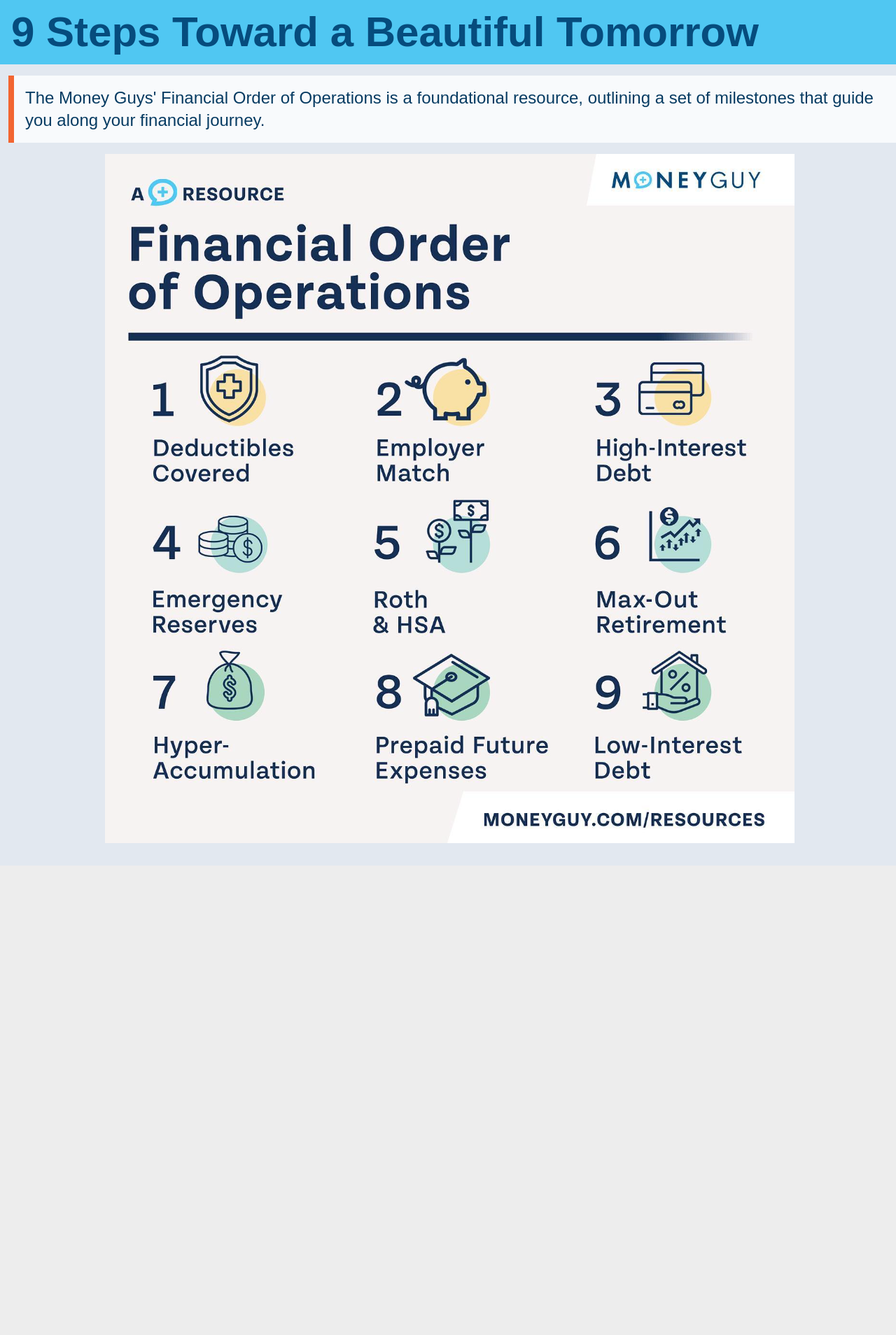
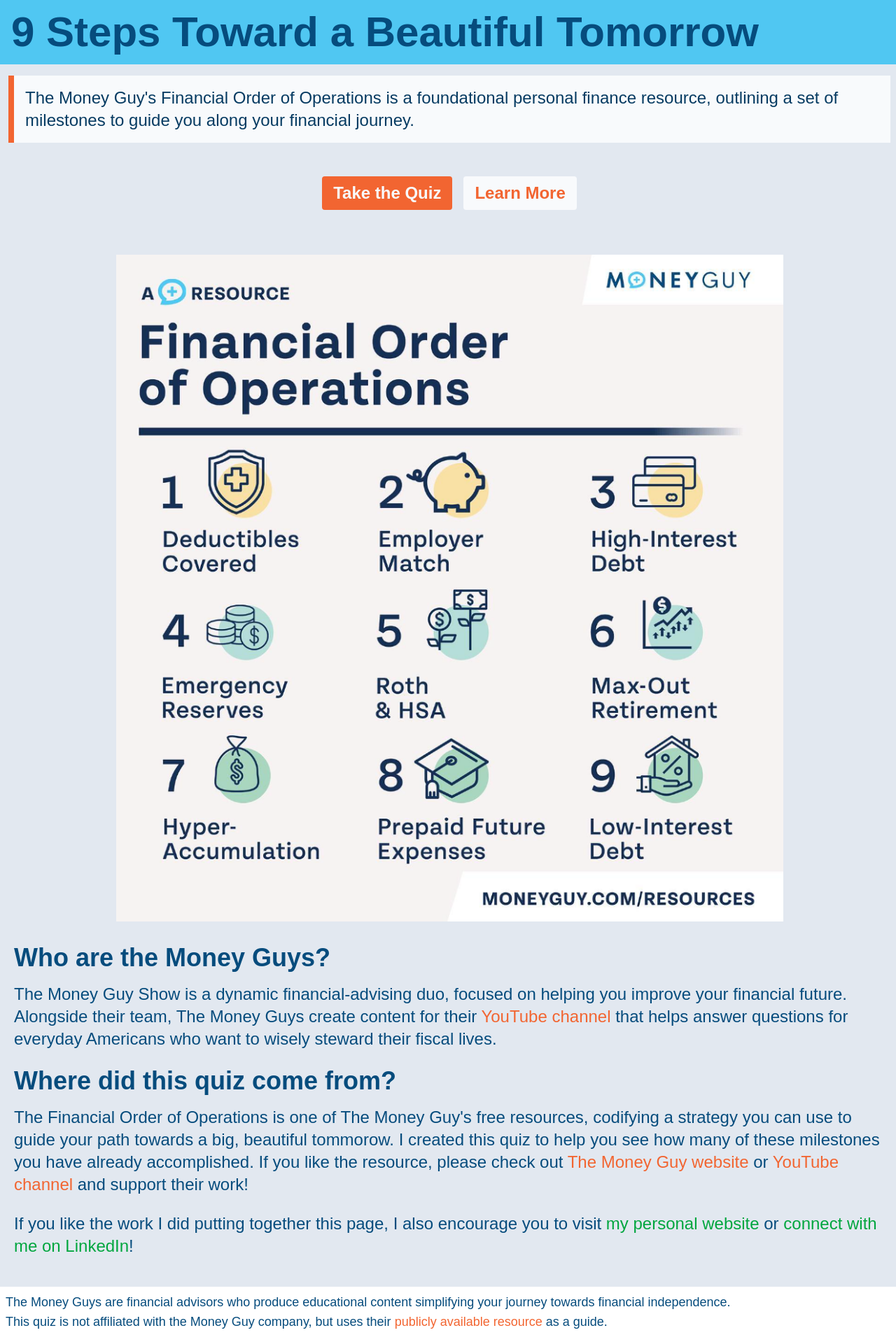
Before and after one commit to EthanCloin/financial-order-of-operations, a Next.js app: page / in a window 1280 px wide. Shown: the part 132-2040 px from the top of the page at 70% size. Before the commit the page ends 1369 px from the top, so only its background shows below. Built offline with nearby package versions, Linux system fonts and the light colour scheme.

Commit message:
Landing page complete, minimum done for results + quiz page -- V1 Release

```diff
--- a/app/hooks/QuizProvider.tsx
+++ b/app/hooks/QuizProvider.tsx
@@ -40,7 +40,6 @@
       };
 
       const updatedAllAnswers = Object.values(updatedResponses).flat();
-      console.log(updatedAllAnswers);
       return {
         ...state,
         responses: updatedResponses,
--- a/app/layout.tsx
+++ b/app/layout.tsx
@@ -2,6 +2,7 @@
 import { Geist, Geist_Mono } from "next/font/google";
 import { QuizProvider } from "./hooks/QuizProvider";
 import "./globals.css";
+import Link from "next/link";
 
 const geistSans = Geist({
   variable: "--font-geist-sans",
@@ -28,10 +29,42 @@
       <body
         className={`${geistSans.variable} ${geistMono.variable} antialiased`}
       >
-        <header className="bg-white h-12">Home</header>
-        <QuizProvider>
-          {children}
-        </QuizProvider>
+        <header className="bg-white h-12 flex items-center">
+          {" "}
+          <Link
+            href="/"
+            className="text-xl p-2 text-mg-navy-600 hover:text-mg-navy-400"
+          >
+            Home
+          </Link>
+          <Link
+            href="/quiz"
+            className="text-xl p-2 text-mg-navy-600 hover:text-mg-navy-400"
+          >
+            Quiz
+          </Link>
+          <Link
+            href="/results"
+            className="text-xl p-2 text-mg-navy-600 hover:text-mg-navy-400"
+          >
+            Results
+          </Link>
+        </header>
+        <QuizProvider>{children}</QuizProvider>
+        <footer className="text-sm text-mg-navy-600 bg-white p-2 border-slate-200 border-t-2 md:text-lg">
+          The Money Guys are financial advisors who produce educational content
+          simplifying your journey towards financial independence. <br />
+          This quiz is not affiliated with the Money Guy company, but uses their{" "}
+          <a
+            href="https://moneyguy.com/guide/foo/"
+            className="text-mg-orange-600 cursor-pointer hover:border-b-2 transition-transform"
+            target="_blank"
+            rel="noopener noreferrer"
+          >
+            publicly available resource
+          </a>{" "}
+          as a guide.
+        </footer>
       </body>
     </html>
   );
--- a/app/page.tsx
+++ b/app/page.tsx
@@ -1,6 +1,6 @@
 import Image from "next/image";
+import Link from "next/link";
 
-// TODO: make this a nice landing page
 export default function Home() {
   return (
     <main>
@@ -13,21 +13,112 @@
         </p>
       </div>
       <div className="bg-slate-200 p-4 pl-1 pr-0">
-        <p className="bg-slate-50 p-4 border-mg-orange-600 border-l-8 ml-2 text-lg text-mg-navy-800 md:text-2xl">
-          The Money Guys' Financial Order of Operations is a foundational
-          resource, outlining a set of milestones that guide you along your
-          financial journey.
+        <p className="bg-slate-50 p-4 mx-2 border-mg-orange-600 border-l-8 ml-2 text-lg text-mg-navy-800 md:text-2xl md:mb-8">
+          The Money Guy's Financial Order of Operations is a foundational
+          personal finance resource, outlining a set of milestones to guide you
+          along your financial journey.
         </p>
+        <div className="flex mb-8 md:justify-center">
+          <Link
+            href="/quiz"
+            className="text-slate-50 font-bold text-xl bg-mg-orange-600 my-4 mx-2 px-4 py-2 rounded hover:bg-mg-orange-400 md:text-2xl"
+          >
+            Take the Quiz
+          </Link>
+          <Link
+            href="#LearnMore"
+            className=" text-mg-orange-600 font-bold text-xl bg-slate-50 my-4 mx-2 px-4 py-2 rounded hover:bg-white md:text-2xl"
+          >
+            Learn More
+          </Link>
+        </div>
         <div className="flex justify-center">
+          <a href="https://moneyguy.com/resources/">
             <Image
               src="/FOO-9-step-summary.png"
               alt="summary of the 9 steps"
               width="985"
               height="985"
-            className="py-4"
+              className="p-4 mb-4"
             />
+          </a>
         </div>
-        {/* TODO: Add a link to their /foo page and a blurb + link to quiz */}
+        <div className="flex flex-col gap-4 px-4 justify-center text-lg text-mg-navy-600 text-left md:text-2xl">
+          <p
+            id="LearnMore"
+            className="text-2xl font-semibold mr-auto md:text-4xl"
+          >
+            Who are the Money Guys?
+          </p>
+          <p className="mb-2">
+            The Money Guy Show is a dynamic financial-advising duo, focused on
+            helping you improve your financial future. Alongside their team, The
+            Money Guys create content for their{" "}
+            <a
+              className="text-mg-orange-600 cursor-pointer hover:border-b-2 "
+              href="https://www.youtube.com/@MoneyGuyShow"
+              target="_blank"
+              rel="noopener noreferrer"
+            >
+              YouTube channel
+            </a>{" "}
+            that helps answer questions for everyday Americans who want to
+            wisely steward their fiscal lives.
+          </p>
+          <p className="text-2xl font-semibold mr-auto md:text-4xl">
+            Where did this quiz come from?
+          </p>
+          <p className="mb-2">
+            The Financial Order of Operations is one of The Money Guy's free
+            resources, codifying a strategy you can use to guide your path
+            towards a big, beautiful tommorow. I created this quiz to help you
+            see how many of these milestones you have already accomplished. If
+            you like the resource, please check out{" "}
+            <a
+              className="text-mg-orange-600 cursor-pointer hover:border-b-2 transition-transform"
+              href="https://moneyguy.com/"
+              target="_blank"
+              rel="noopener noreferrer"
+            >
+              The Money Guy website
+            </a>{" "}
+            or{" "}
+            <a
+              className="text-mg-orange-600 cursor-pointer hover:border-b-2 "
+              href="https://www.youtube.com/@MoneyGuyShow"
+              target="_blank"
+              rel="noopener noreferrer"
+            >
+              YouTube channel
+            </a>{" "}
+            and support their work!
+          </p>
+          <p className="mb-6">
+            If you like the work I did putting together this page, I also
+            encourage you to visit
+            <a
+              className="text-green-600 cursor-pointer hover:border-b-2"
+              href="https://ethancloin.xyz"
+              target="_blank"
+              rel="noopener noreferrer"
+            >
+              {" "}
+              my personal website
+            </a>{" "}
+            or
+            <a
+              className="text-green-600 cursor-pointer hover:border-b-2"
+              href="https://linkedin.com/in/ethancloin"
+              target="_blank"
+              rel="noopener noreferrer"
+            >
+              {" "}
+              connect with me on LinkedIn
+            </a>
+            !
+          </p>
+          {/* </div> */}
+        </div>
       </div>
     </main>
   );
--- a/app/results/ResultGauge.tsx
+++ b/app/results/ResultGauge.tsx
@@ -113,9 +113,7 @@
           <span className="text-gray-400 text-xl align-top">/100</span>
         </div>
         {label ? (
-          <div className="text-sm text-gray-500 dark:text-gray-400">
-            {label}
-          </div>
+          <div className="text-lg font-semibold text-mg-navy-600 ">{label}</div>
         ) : null}
       </div>
     </div>
--- a/app/results/page.tsx
+++ b/app/results/page.tsx
@@ -1,7 +1,7 @@
 "use client";
 import React from "react";
 import { useQuiz } from "../hooks/QuizProvider";
-import { overallScoreMsg, resultContent } from "./resultContent";
+import { overallScoreMsg, overallScore, resultContent } from "./resultContent";
 import ResultGauge from "./ResultGauge";
 
 export default function Page() {
@@ -9,12 +9,19 @@
 
   return (
     <main>
-      <p className="text-xl">{overallScoreMsg(state.allAnswers)}</p>
+      <div className="w-screen bg-mg-sky text-mg-navy-600 p-4 text-xl font-bold space-y-2">
+        <p>Your Score: {overallScore(state.allAnswers)} / 9</p>
+      </div>
+      <div className="flex flex-col gap-4 p-4 justify-center text-lg text-mg-navy-600 text-left md:text-2xl">
+        <p className="text-xl">{overallScoreMsg(state.allAnswers)}</p>
+      </div>
+
       <div className="flex justify-center">
-        <div className="pt-8 grid grid-cols-1 gap-4 w-2/3 lg:grid-cols-3">
+        <div className="pt-8 grid grid-cols-1 gap-4 w-2/3 md:grid-cols-3">
           {resultContent.map((r) => {
             return (
               <ResultGauge
+                key={r.resultKey}
                 label={r.label}
                 score={Math.round(r.scoreFxn(state.allAnswers))}
               />
--- a/app/results/resultContent.ts
+++ b/app/results/resultContent.ts
@@ -157,13 +157,14 @@
 
       const allMonthlyInvestments =
         retirementContribution + brokerageContribution + iraContribution;
-      if (allMonthlyInvestments >= grossMonthlyIncome) console.log("ur lyin");
-
       const percentInvested =
         (allMonthlyInvestments / grossMonthlyIncome) * 100;
       const INVESTING_GOAL_PCT = 25;
-
-      return Math.max((percentInvested / INVESTING_GOAL_PCT) * 100, 0);
+      const investingGoalRatio = Math.min(
+        (percentInvested / INVESTING_GOAL_PCT) * 100,
+        100
+      );
+      return Math.max(investingGoalRatio, 0);
     },
   },
   {
@@ -199,12 +200,19 @@
     },
   },
 ];
-export const overallScoreMsg = (allAnswers: QuizAnswer[]) => {
+export const overallScore = (allAnswers: QuizAnswer[]) => {
   let score = 0;
   resultContent.forEach((rc) => {
-    const completedGoal = rc.scoreFxn(allAnswers) === 100;
+    const val = rc.scoreFxn(allAnswers);
+    const completedGoal = val === 100;
+    console.log(`${rc.resultKey}: ${val}`);
     if (completedGoal) score++;
   });
+  return score;
+};
+
+export const overallScoreMsg = (allAnswers: QuizAnswer[]) => {
+  const score = overallScore(allAnswers);
   if (score < 3)
     return "Everybody starts somewhere, and today is the next best day to start prioritizing these goals! Right now, one bad day could cripple your financial future. Start to build up that buffer and protect yourself.";
   if (score < 6)
```
Also changed, not shown: app/quiz/page.tsx (+6 -28 lines). Lines whose indentation alone changed are shown as unchanged.
